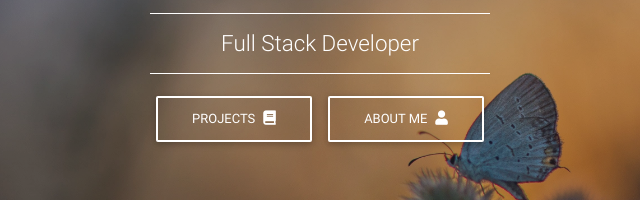
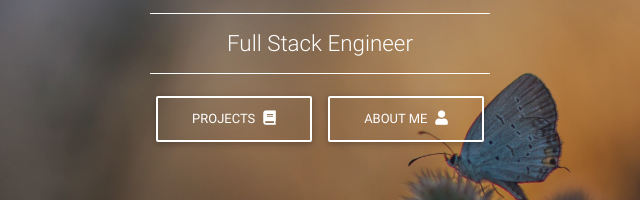
Before and after one commit to soris-codes/soris-codes.github.io, a plain HTML site: page index.html in a window 1280 px wide. Shown: the part 370-570 px from the top of the page, 320-960 px from the left. Drawn offline with Linux system fonts and the light colour scheme.

Commit message:
Update title

```diff
--- a/index.html
+++ b/index.html
@@ -98,7 +98,7 @@
               <!-- Description -->
               <h1 class="h1-responsive white-text my-2 title-text">Soris Cox</h1>
               <hr class="hr-light">
-              <h4 class="h4-responsive white-text my-2">Full Stack Developer</h4>
+              <h4 class="h4-responsive white-text my-2">Full Stack Engineer</h4>
               <hr class="hr-light">
 
               <a class="btn btn-outline-white" href="#projects">Projects<i class="fas fa-book ml-2"></i></a>
```
